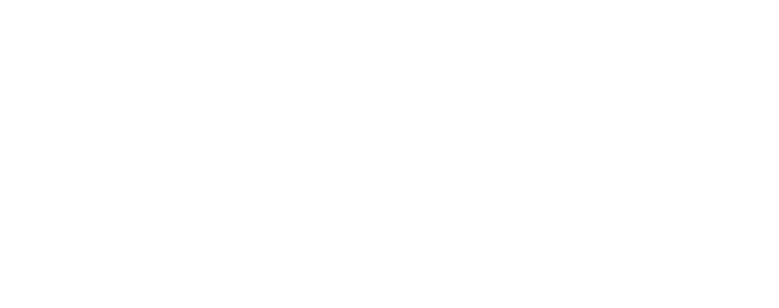
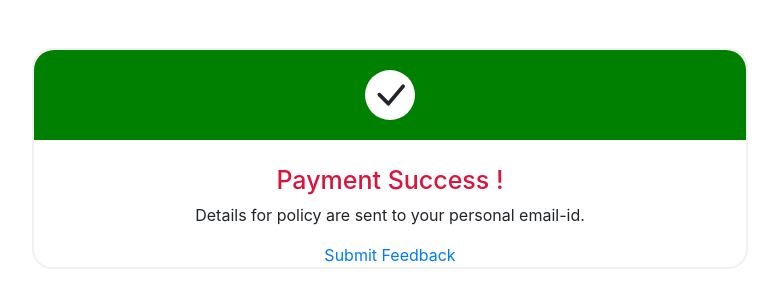
Before and after one commit to rishitarathore/Home-Insurance-Policy-App, an Angular app: page /payment-sucessful in a window 1280 px wide. Before the commit this address led to /. Shown: the top 308 px of the page, without its empty margins (250-1029 px from the left). Built offline with nearby package versions, Linux system fonts and the light colour scheme.

Commit message:
payment-successful added

```diff
--- a/src/app/app-routing.module.ts
+++ b/src/app/app-routing.module.ts
@@ -5,6 +5,7 @@
 import { CheckOutComponent } from './check-out/check-out.component';
 import { GetStartedComponent } from './get-started/get-started.component';
 import { HomeStructureDetailsComponent } from './home-structure-details/home-structure-details.component';
+import { PaymentSuccessfulComponent } from './payment-successful/payment-successful.component';
 
 const routes: Routes = [
   { path: 'get-started', component:GetStartedComponent },
@@ -13,6 +14,7 @@
   { path: 'home-structure-details', component:HomeStructureDetailsComponent },
   { path: 'other-details', component:OtherDetailsComponent},
   { path: 'check-out', component:CheckOutComponent},
+  { path: 'payment-sucessful', component:PaymentSuccessfulComponent},
 
 
   { path: '',   redirectTo: '/get-started', pathMatch: 'full' },
--- a/src/app/app.module.ts
+++ b/src/app/app.module.ts
@@ -10,6 +10,7 @@
 import { CheckOutComponent } from './check-out/check-out.component';
 import { HomeStructureDetailsComponent } from './home-structure-details/home-structure-details.component';
 import { GetStartedComponent } from './get-started/get-started.component';
+import { PaymentSuccessfulComponent } from './payment-successful/payment-successful.component';
 
 @NgModule({
   declarations: [
@@ -20,6 +21,7 @@
     CheckOutComponent,
     HomeStructureDetailsComponent,
     GetStartedComponent,
+    PaymentSuccessfulComponent,
   ],
   imports: [
     BrowserModule,
--- a/src/app/check-out/check-out.component.html
+++ b/src/app/check-out/check-out.component.html
@@ -1,4 +1,4 @@
-<app-progress-bar [progress]="90"></app-progress-bar>
+<app-progress-bar [progress]="90 "></app-progress-bar>
 <div class="container col-7">
     <h1 class="text-center tc">Checkout</h1>
     <hr />
@@ -96,5 +96,5 @@
           </tr>
     </table>
       </div>
-      <button id="bt6" type="button" class="rounded-pill btn-block">Continue for Payment</button>
+      <button id="bt6" type="button" class="rounded-pill btn-block" (click)="next()">Continue for Payment</button>
 </div>
--- a/src/app/check-out/check-out.component.ts
+++ b/src/app/check-out/check-out.component.ts
@@ -1,4 +1,5 @@
 import { Component, OnInit } from '@angular/core';
+import { Router } from '@angular/router';
 
 @Component({
   selector: 'app-check-out',
@@ -9,7 +10,7 @@
   public textShow1 =false;
   public textShow2 =false;
 
-  constructor() { }
+  constructor(private router:Router) { }
 
   ngOnInit(): void {
   }
@@ -21,4 +22,10 @@
     this.textShow1 = false;
    this.textShow2 = true;
   }
+
+  next()
+  {
+    this.router.navigate(['payment-sucessful']);
+
+  }
 }
--- a/src/app/other-details/other-details.component.ts
+++ b/src/app/other-details/other-details.component.ts
@@ -8,10 +8,6 @@
   styleUrls: ['./other-details.component.css']
 })
 export class OtherDetailsComponent implements OnInit {
-
-  // selected1: string = "Select an option";
-  selected2: string = "Select an option";
-  selected3: string = "Select an option";
 
   build_in_appliances = ['Refrigerator', 'Microwave/Oven', 'Solar Geyser', 'Heating/Cooling System'];
   utilities = ['Borewell', 'Septic Tank', 'Public Water', 'Public Sewer'];
--- /dev/null
+++ b/src/app/payment-successful/payment-successful.component.css
@@ -0,0 +1,42 @@
+h1{
+    color:#dc143c;
+    font-size:25px;
+    padding-top:25px;
+}
+
+
+    .payment
+	{
+		border:2px solid #f2f2f2;
+
+        border-radius:20px;
+        background:#fff;
+	}
+    .payment_header
+   {
+	   background:green;
+	   padding:20px;
+       border-radius:20px 20px 0px 0px;
+   }
+
+   .check
+   {
+	   margin:0px auto;
+	   width:50px;
+	   height:50px;
+	   border-radius:100%;
+	   background:#fff;
+	   text-align:center;
+   }
+
+   .check i
+   {
+	   vertical-align:middle;
+	   line-height:50px;
+	   font-size:30px;
+   }
+
+    .content
+    {
+        text-align:center;
+    }
--- /dev/null
+++ b/src/app/payment-successful/payment-successful.component.html
@@ -0,0 +1,17 @@
+<div class="container-fluid col-md-7 mt-5">
+        <div class="payment">
+            <div class="payment_header">
+                <div class="check">
+                <svg xmlns="http://www.w3.org/2000/svg" width="40" height="40" fill="currentColor" class="bi bi-check-lg" viewBox="0 0 16 16">
+                    <path d="M12.736 3.97a.733.733 0 0 1 1.047 0c.286.289.29.756.01 1.05L7.88 12.01a.733.733 0 0 1-1.065.02L3.217 8.384a.757.757 0 0 1 0-1.06.733.733 0 0 1 1.047 0l3.052 3.093 5.4-6.425a.247.247 0 0 1 .02-.022Z"/>
+                  </svg>
+            <i class="bi bi-check-lg" aria-hidden="true"></i></div>
+           </div>
+           <div class="content">
+              <h1>Payment Success !</h1>
+              <p>Details for policy are sent to your personal email-id.</p>
+              <a href="#">Submit Feedback</a>
+           </div>
+
+        </div>
+     </div>
--- /dev/null
+++ b/src/app/payment-successful/payment-successful.component.ts
@@ -0,0 +1,15 @@
+import { Component, OnInit } from '@angular/core';
+
+@Component({
+  selector: 'app-payment-successful',
+  templateUrl: './payment-successful.component.html',
+  styleUrls: ['./payment-successful.component.css']
+})
+export class PaymentSuccessfulComponent implements OnInit {
+
+  constructor() { }
+
+  ngOnInit(): void {
+  }
+
+}
```
Also changed, not shown: 1 other file (tests, documents, lock files or other folders).
